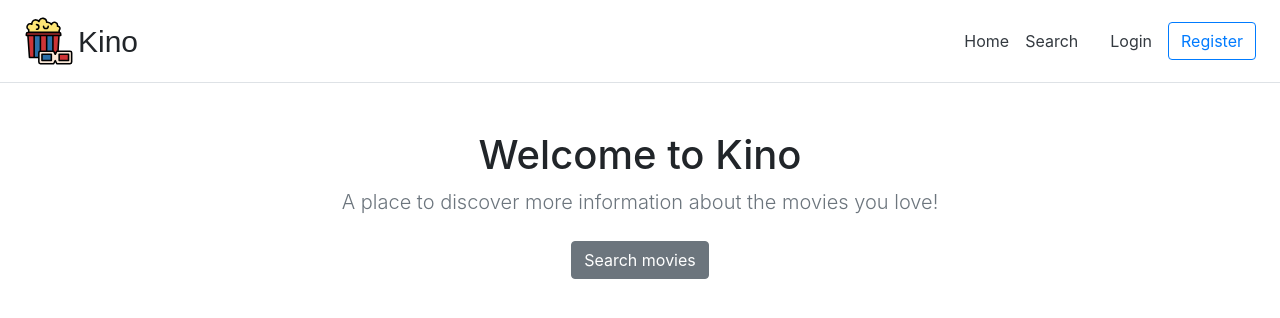
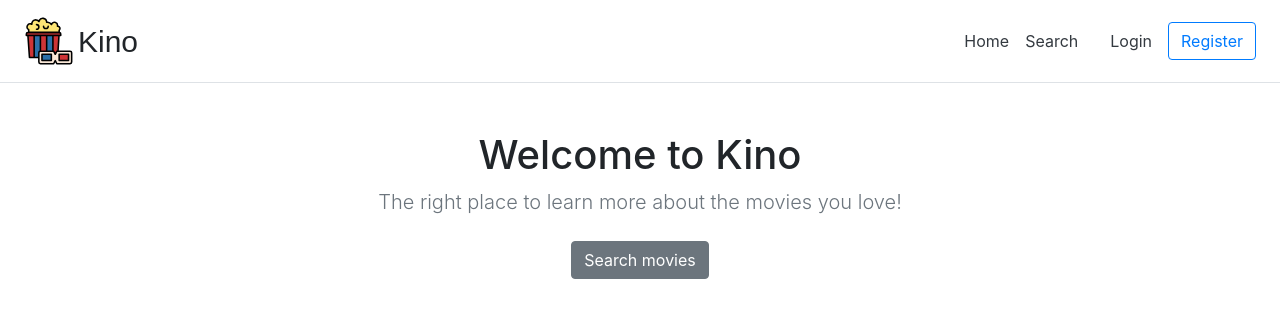
Before and after one commit to w3slley/kino, a React (Create React App) app in the folder frontend/: page / in a window 1280 px wide. Shown: the top 318 px of the page. Built offline with nearby package versions, Linux system fonts and the light colour scheme.

Commit message:
Updated phrase on landing page

```diff
--- a/frontend/src/components/Welcome.js
+++ b/frontend/src/components/Welcome.js
@@ -8,7 +8,7 @@ class Welcome extends Component {
       <section className="mt-5 text-center">
         <div className="container">
           <h1 className="jumbotron-heading">Welcome to Kino</h1>
-          <p className="lead text-muted">A place to discover more information about the movies you love!</p>
+          <p className="lead text-muted">The right place to learn more about the movies you love!</p>
           <p>
             <Link to="/search" className="btn btn-secondary my-2">Search movies</Link>
           </p>
```
